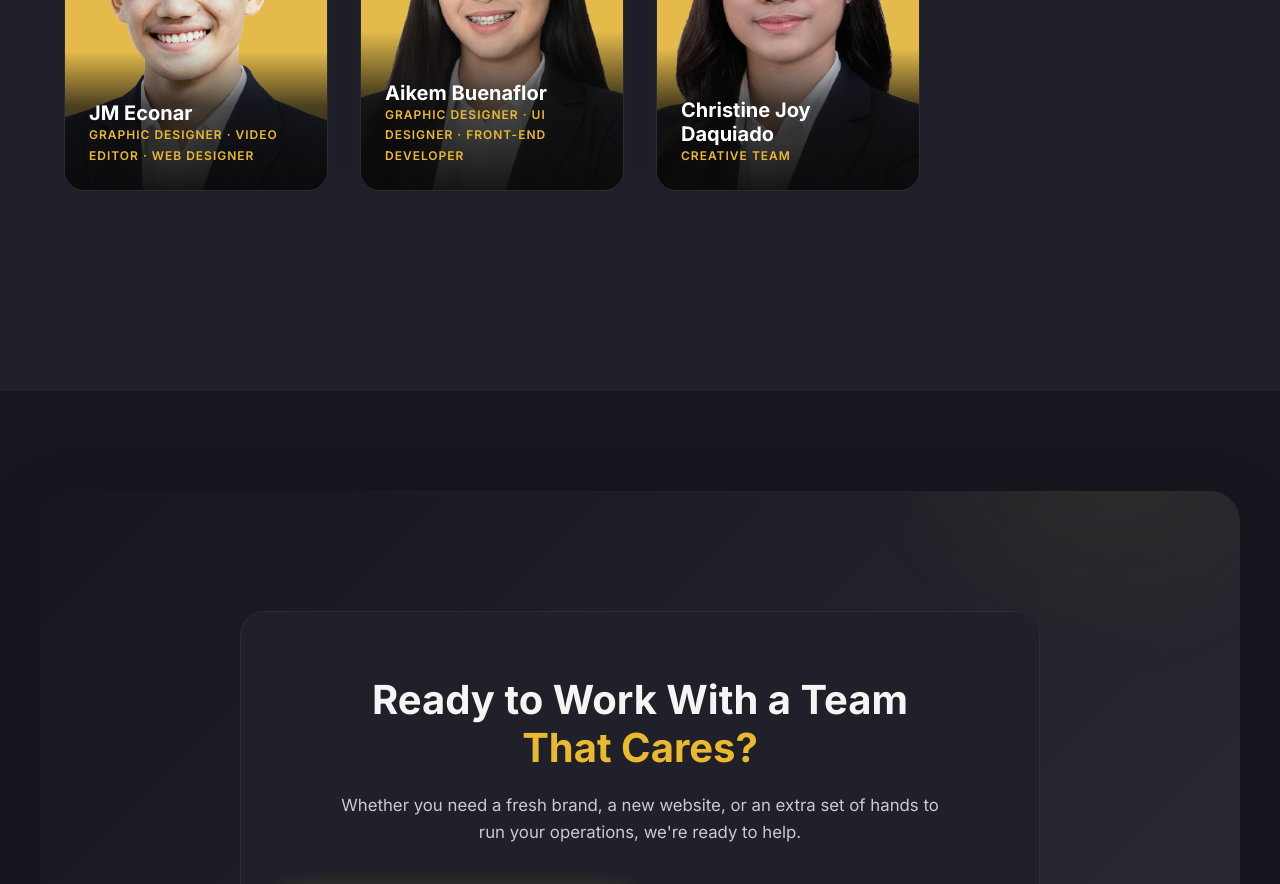
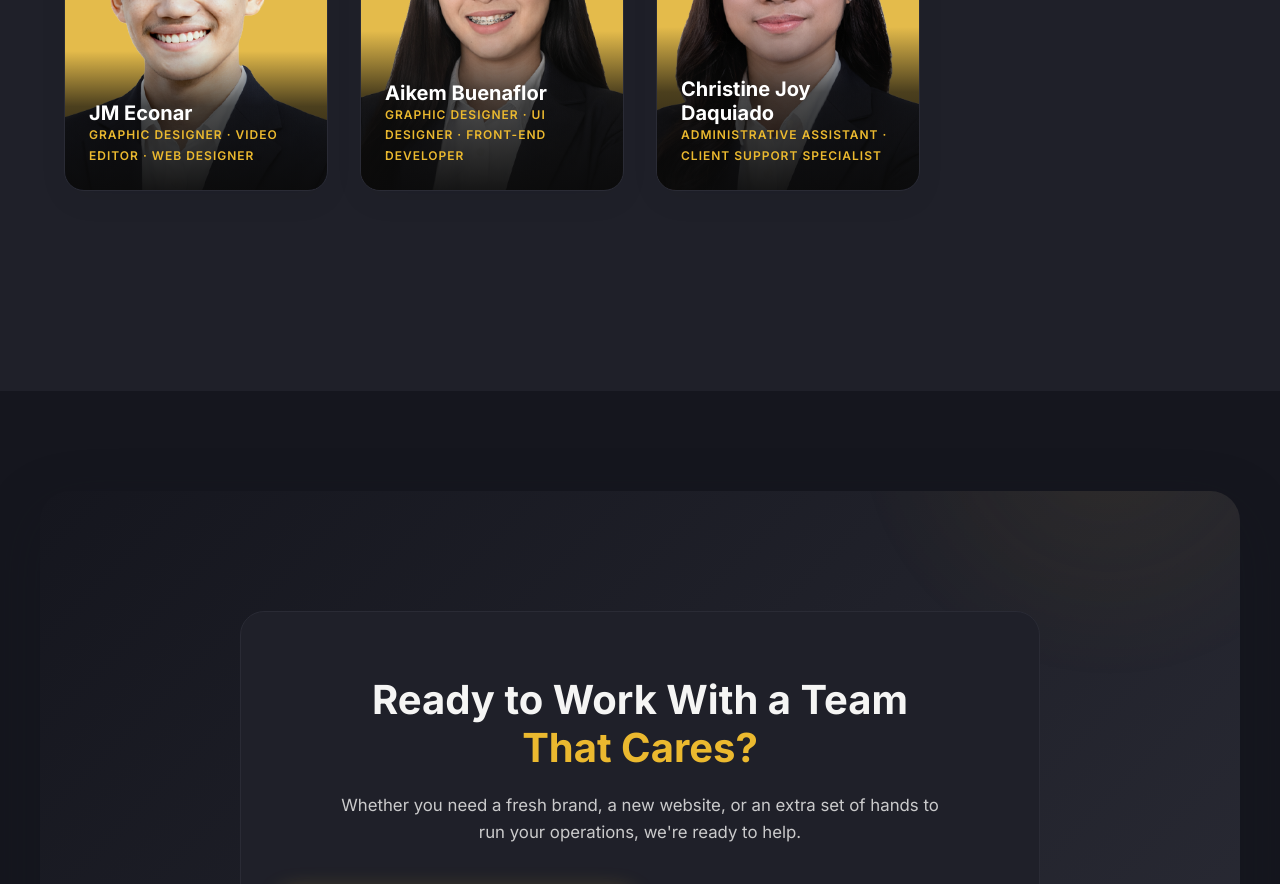
Before and after one commit to MrDongPhets/mustard-frontend, a React (Vite) app: page /about in a window 1280 px wide. Shown: the part 6280-7164 px from the top of the page. Built offline with nearby package versions, Linux system fonts and the light colour scheme.

Commit message:
added Joy's info

```diff
--- a/src/pages/About.jsx
+++ b/src/pages/About.jsx
@@ -66,8 +66,8 @@ const TEAM = [
    {
     category: 'Creative & Multimedia',
     name: 'Christine Joy Daquiado',
-    role: 'Creative Team',
-    desc: 'Christine is joining the Mustard Digitals creative team. We\'re excited to share more about her role and the work she\'ll be contributing to very soon.',
+    role: 'Administrative Assistant · Client Support Specialist',
+    desc: 'Joy supports administrative operations, document management, client coordination, and day-to-day business tasks. She helps maintain organized workflows, manage information efficiently, and provide reliable assistance for smooth project execution.',
     img: christineImage
   }
 ];
```
